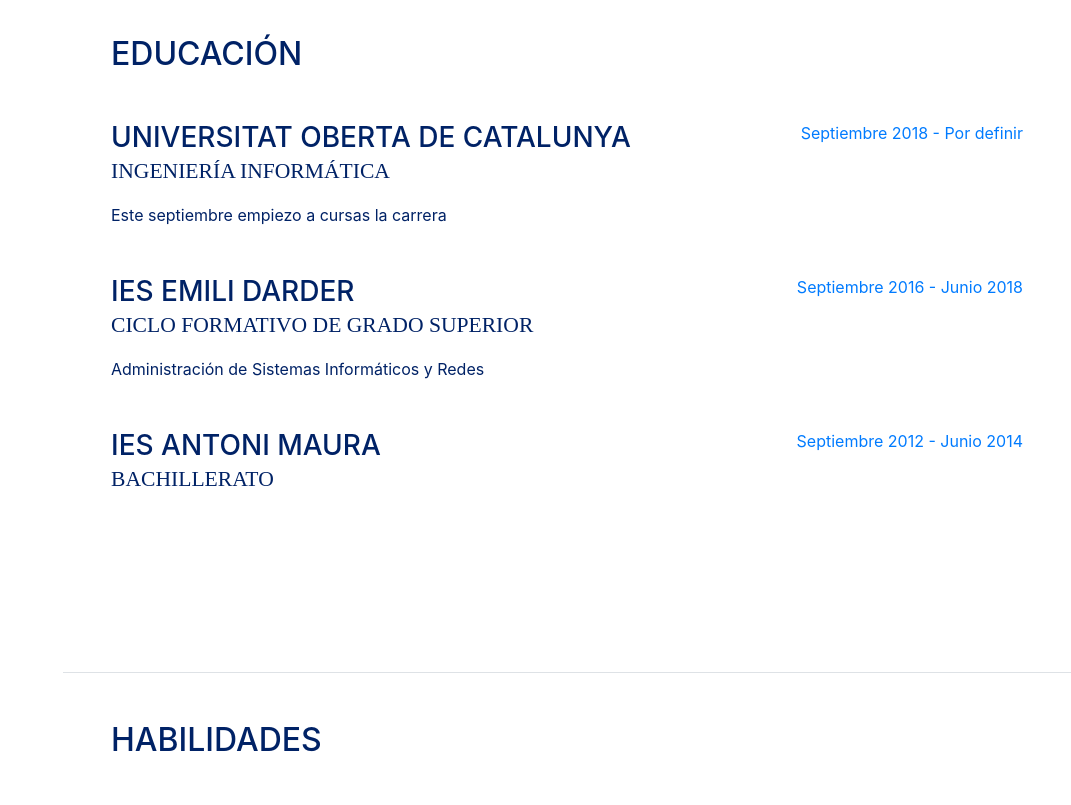
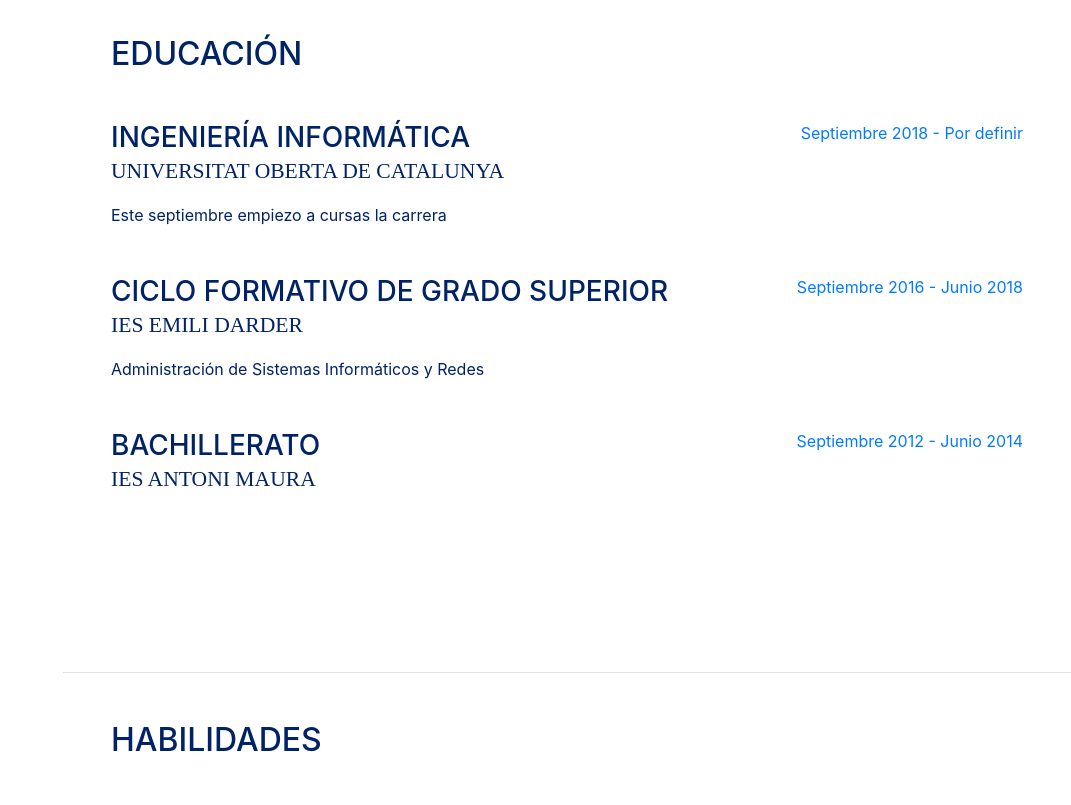
Before and after one commit to Orteu/orteu.github.io, a website with bundled scripts: page es.html in a window 1280 px wide. Shown: the part 1740-2545 px from the top of the page, without its empty margins (209-1280 px from the left). Built offline with nearby package versions, Linux system fonts and the light colour scheme; a web font is replaced by a local one.

Commit message:
Changes on studies

```diff
--- a/es.html
+++ b/es.html
@@ -207,8 +207,8 @@
 
           <div class="resume-item d-flex flex-column flex-md-row mb-5">
             <div class="resume-content mr-auto">
-              <h3 class="mb-0">Universitat Oberta de Catalunya</h3>
-              <div class="subheading mb-3">Ingeniería Informática</div>
+              <h3 class="mb-0">Ingeniería Informática</h3>
+              <div class="subheading mb-3">Universitat Oberta de Catalunya</div>
               <div>Este septiembre empiezo a cursas la carrera</div>
 
             </div>
@@ -219,8 +219,8 @@
 
           <div class="resume-item d-flex flex-column flex-md-row mb-5">
             <div class="resume-content mr-auto">
-              <h3 class="mb-0">IES Emili Darder</h3>
-              <div class="subheading mb-3">Ciclo Formativo de Grado Superior</div>
+              <h3 class="mb-0">Ciclo Formativo de Grado Superior</h3>
+              <div class="subheading mb-3">IES Emili Darder</div>
               <div>Administración de Sistemas Informáticos y Redes</div>
 
             </div>
@@ -231,8 +231,8 @@
 
           <div class="resume-item d-flex flex-column flex-md-row">
             <div class="resume-content mr-auto">
-              <h3 class="mb-0">IES Antoni Maura</h3>
-              <div class="subheading mb-3">Bachillerato</div>
+              <h3 class="mb-0">Bachillerato</h3>
+              <div class="subheading mb-3">IES Antoni Maura</div>
 
             </div>
             <div class="resume-date text-md-right">
```
